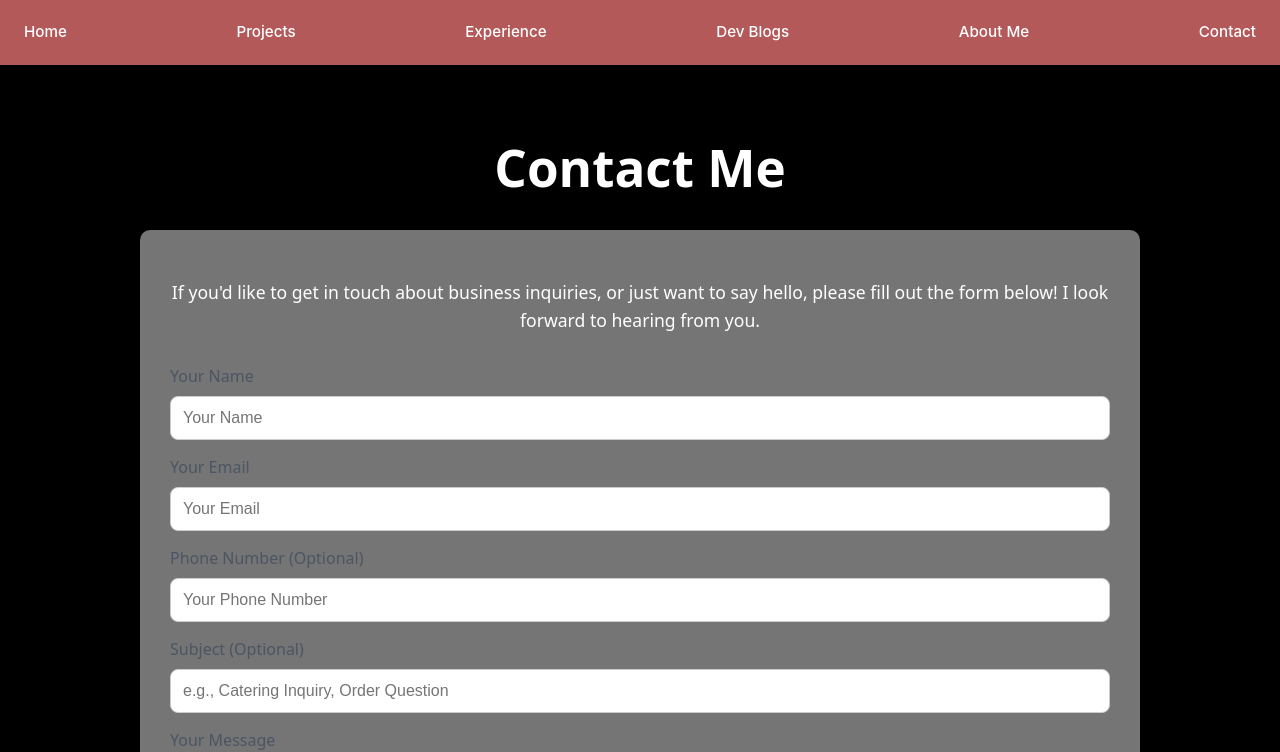
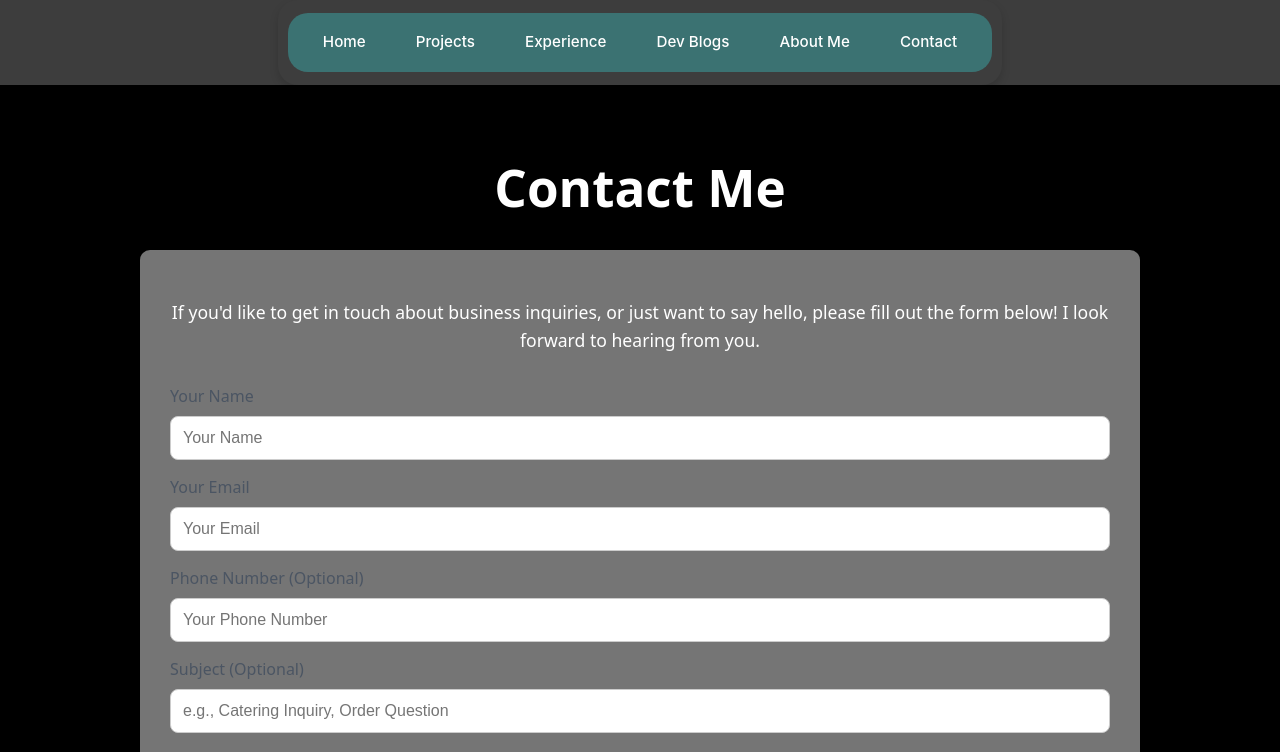
Before and after one commit to FernandoLpz0911/Personal-Webpage, a React (Vite) app in the folder PersonalWebpage/: page /Contact in a window 1280 px wide. Shown: the top 752 px of the page. Built offline with nearby package versions, Linux system fonts and the light colour scheme.

Commit message:
Styling changes for the navbar

```diff
--- a/PersonalWebpage/src/components/cssfiles/Navbar.css
+++ b/PersonalWebpage/src/components/cssfiles/Navbar.css
@@ -1,44 +1,42 @@
 .navbar {
-    background-color: #ff6a6a9c;
     color: #ffffff;
     box-shadow: 0 4px 8px rgba(0, 0, 0, 0.15);
     height: 65px;
-    display: flex;
+    display: inline-flex;
     align-items: center;
-    padding: 0;
     position: relative;
     z-index: 100;
+    justify-content: center;
+    padding: 10px;
+    border-radius: 20px;
+
 }
 
 .navbar-container {
+    background-color: rgb(59, 114, 114);
     display: flex;
-    justify-content: space-between;
+    justify-content: space-around;
     align-items: center;
     max-width: 1280px;
     margin: 0 auto;
-    padding: 0 24px;
-    height: 100%;
     width: 100%;
-}
+    padding: 10px 20px;
+    border-radius: 20px;
 
-.nav-left-group {
-    display: flex;
-    gap: 32px;
-    margin-right: auto;
 }
 
 .nav-links {
-        display: flex;
-        flex: 1;
-        justify-content: space-between;
-        align-items: center;
+    display: flex;
+    justify-content: center;
+    align-items: center;
+    gap: 20px;
 }
 
 .nav-link {
     color: #FFFFFF;
     text-decoration: none;
     font-weight: 500;
-    padding: 8px 0;
+    padding: 8px 15px;
     transition: color 0.2s ease-in-out;
     font-size: 0.95rem;
     font-family: 'Inter', sans-serif;
@@ -48,95 +46,12 @@
     color: #F8F8F8;
 }
 
-.nav-right-group {
-    display: flex;
-    align-items: center;
-    gap: 32px;
-    margin-left: auto;
-}
-
-/* --- Mobile-Specific Styles (Hamburger Menu) --- */
 @media (max-width: 767px) {
     .navbar-container {
-        padding: 0;
+        padding: 10px 20px;
     }
 
-    .nav-left-group,
-    .nav-right-group,
-    .nav-links-desktop {
+    .nav-links {
         display: none;
     }
-
-    .menu-toggle {
-        display: block;
-        cursor: pointer;
-        z-index: 101;
-    }
-
-    .menu-toggle .menu-icon {
-        width: 25px;
-        height: 3px;
-        background-color: #FFFFFF;
-        margin: 5px 0;
-        transition: 0.4s;
-    }
-
-    .mobile-nav-links {
-        display: none;
-        position: absolute;
-        top: 65px;
-        left: 0;
-        width: 100%;
-        background-color: #F48FB1;
-        box-shadow: 0 4px 8px rgba(0, 0, 0, 0.15);
-        flex-direction: column;
-        padding: 20px 0;
-        text-align: center;
-    }
-
-    .mobile-nav-links.active {
-        display: flex;
-    }
-
-    .mobile-nav-links .nav-link {
-        padding: 15px 0;
-        width: 100%;
-        border-bottom: 1px solid rgba(255, 255, 255, 0.1);
-    }
-
-    .mobile-nav-links .nav-link:last-child {
-        border-bottom: none;
-    }
 }
-
-@media (min-width: 768px) {
-    .navbar-container {
-        display: flex;
-        justify-content: flex-start;
-        align-items: center;
-        gap: 0;
-    }
-
-    .nav-links-desktop {
-        display: flex;
-        flex: 1;
-        justify-content: space-between;
-        align-items: center;
-    }
-
-    .nav-left-group {
-        display: flex;
-        justify-content: flex-start;
-        gap: 32px;
-    }
-
-    .nav-right-group {
-        display: flex;
-        justify-content: flex-end;
-        gap: 32px;
-    }
-
-    .menu-toggle, .mobile-nav-links {
-      display: none;
-    }
-}
```
